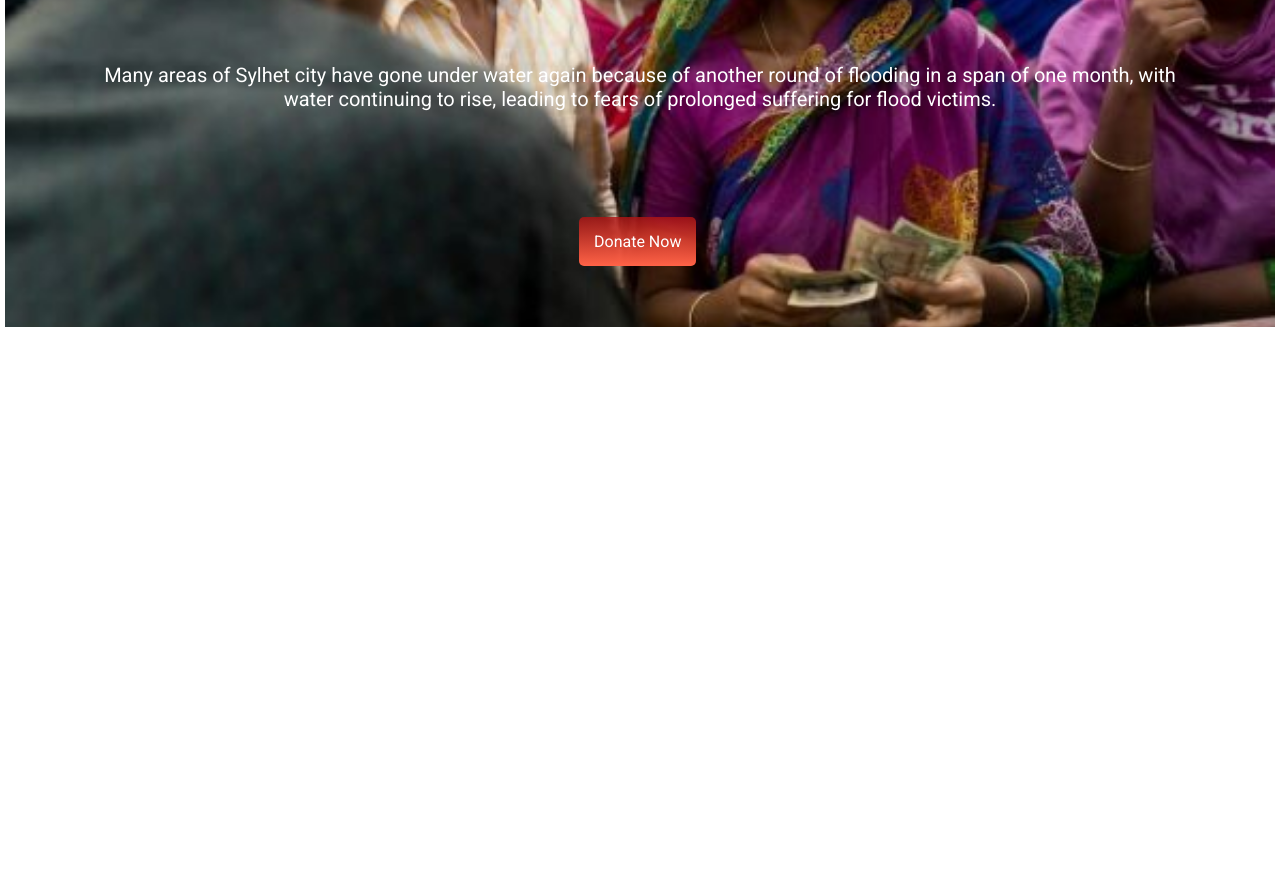
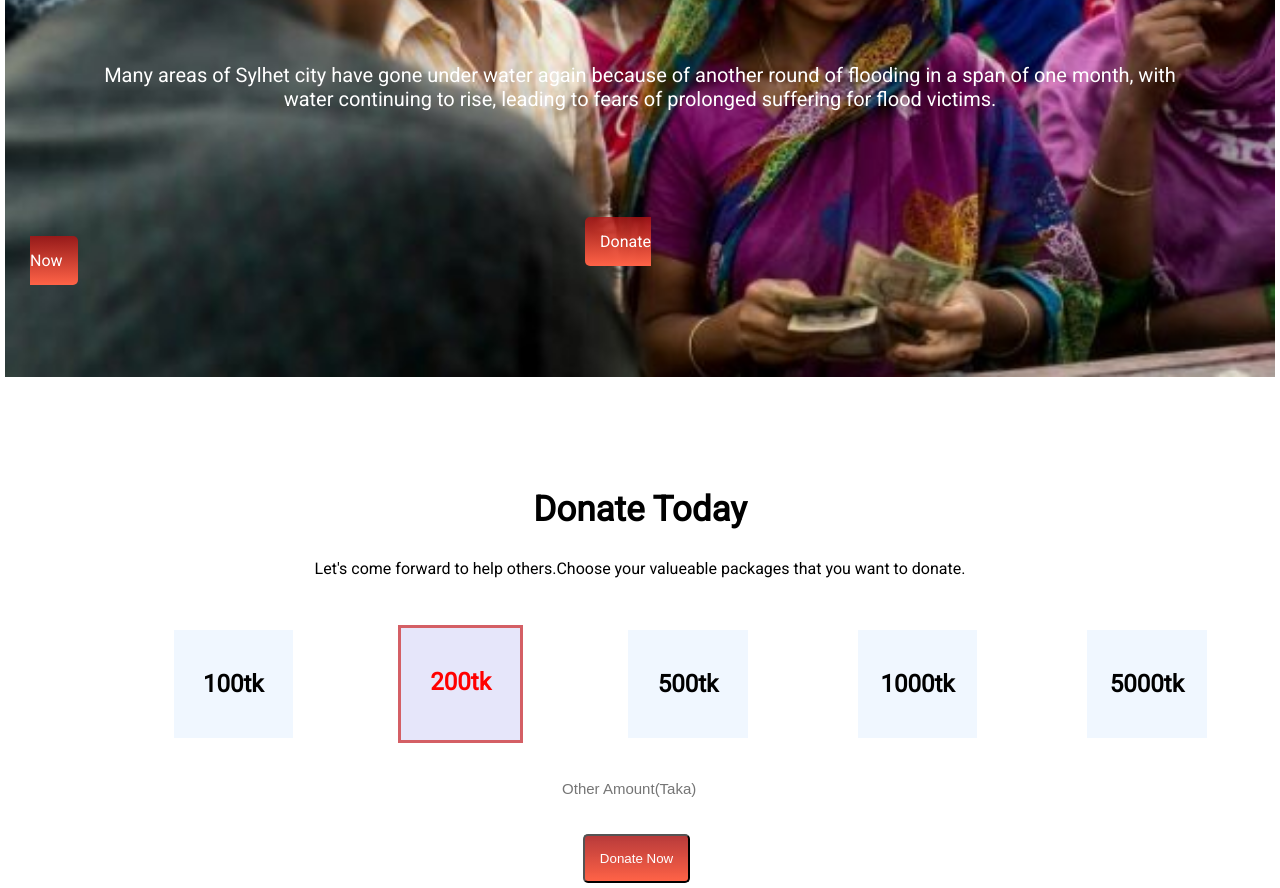
Before and after one commit to raju-120/Donation, a plain HTML site: page index.html in a window 1280 px wide. Shown: the part 278-1166 px from the top of the page. Before the commit the page ends 800 px from the top, so only its background shows below. Drawn offline with Linux system fonts and the light colour scheme.

Commit message:
second Phase done

```diff
--- a/index.html
+++ b/index.html
@@ -20,5 +20,32 @@
             <a class="button" target="_blank" href="#">Donate Now</a>
         </div>
     </section>
+
+    <section class="donation-section">
+        <h2 id="donate_head" >Donate Today</h2>
+        <p >Let's come forward to help others.Choose your valueable packages that you want to donate.</p>
+        <div class="optional">
+            <div class="optional-box">
+                <h2>100tk</h2>
+            </div>
+            <div class="optional-box" id="donate-value">
+                <h2>200tk</h2>
+            </div>
+            <div class="optional-box">
+                <h2>500tk</h2>
+            </div>
+            <div class="optional-box">
+                <h2>1000tk</h2>
+            </div>
+            <div class="optional-box">
+                <h2>5000tk</h2>
+            </div>
+        </div>
+        <form class="form">
+            <input class="form_input" type="text" placeholder="Other Amount(Taka)">
+        </form>
+        <button class="button">Donate Now</button>
+    </section>
+
 </body>
 </html>
--- a/style.css
+++ b/style.css
@@ -8,7 +8,7 @@ body{
     margin: 2%;
     padding: 5px;
     text-align: center;
-    color: White;
+    color: orange;
     margin-bottom: 5px;
 }
 #head-p{
@@ -24,8 +24,8 @@ body{
 }
 .button{
     text-decoration: none;
-    margin-left: 45%;
-    margin-right: 45%;
+    margin-left: 45.5%;
+    margin-right: 45.5%;
     padding: 15px;
     color: white;
     border-radius: 5px;
@@ -34,8 +34,56 @@ body{
 
 .top-banner{
     background-image: url(images/donation1.jpg);
-    height: 600px;
+    height: 650px;
     background-position: center;
     background-repeat: no-repeat;
     background-size: cover;
 }
+
+/*------Donate part---*/
+#donate_head{
+    text-align: center;
+    font-weight: 900;
+    font-size: 35px;
+}
+p{
+    text-align: center;
+    margin-bottom: 15px;
+}
+.optional-box{
+    text-align: center;
+    height: 123;
+    width: 135px;
+    margin-top: 2em;
+    margin-left: 100px;
+    padding: 20px;
+    border: 5px solid white;
+    background-color: rgba(221, 238, 255, 0.456);
+}
+#donate-value{
+    color: red;
+    background-color: lavender;
+    border: 3px solid rgba(205, 39, 39, 0.7);
+}
+.optional{
+    display: flex;
+    margin: 5px 5%;
+}
+.form{
+    margin: 2% 30%;
+}
+.form_input{
+    width: 80%;
+    height: 30px;
+    font-size: 15px;
+    margin-left: 35px;
+    padding: 5px;
+    text-align: center;
+    border: none;
+
+}
+.donation-section{
+    margin-top: 7rem;
+}
+
+/*-----Bounus Part----*/
```
